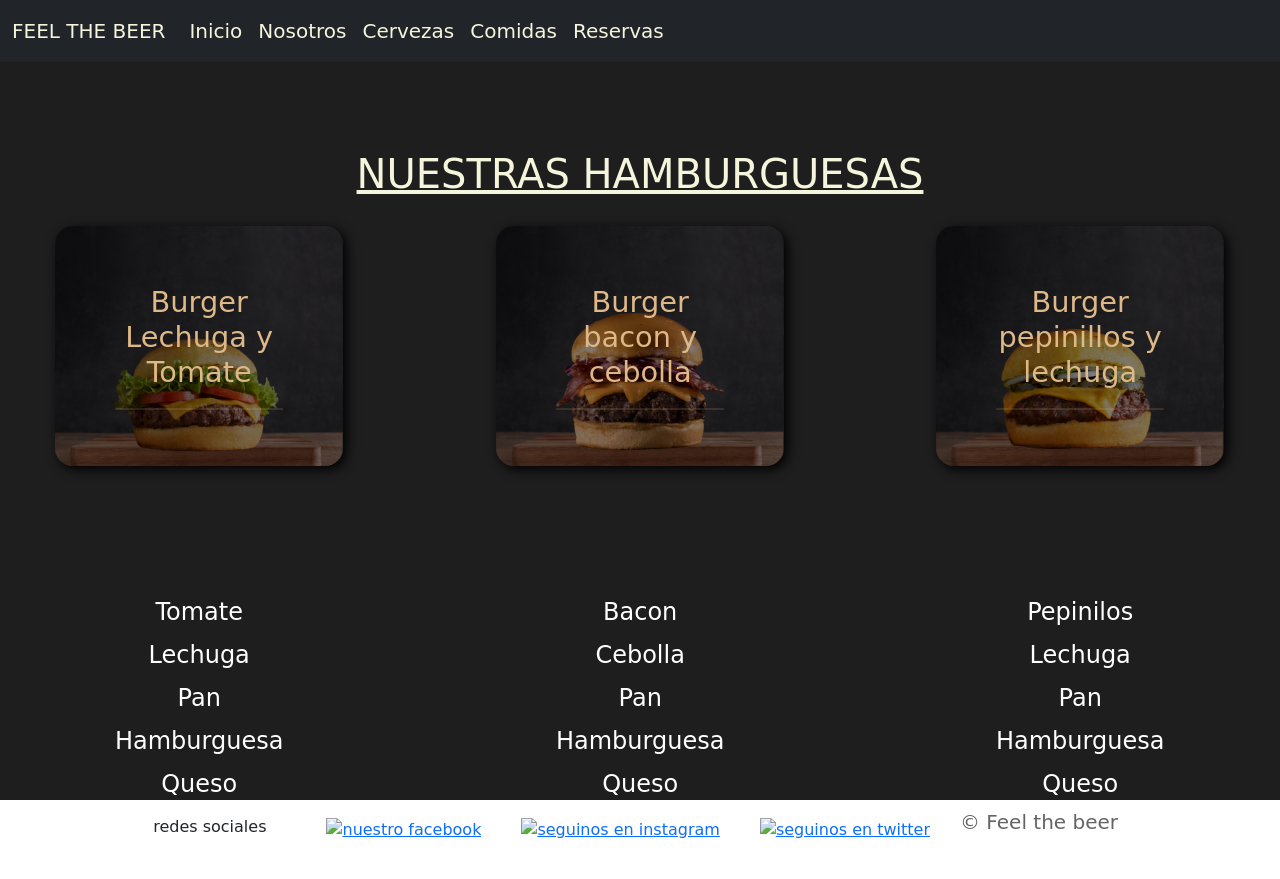
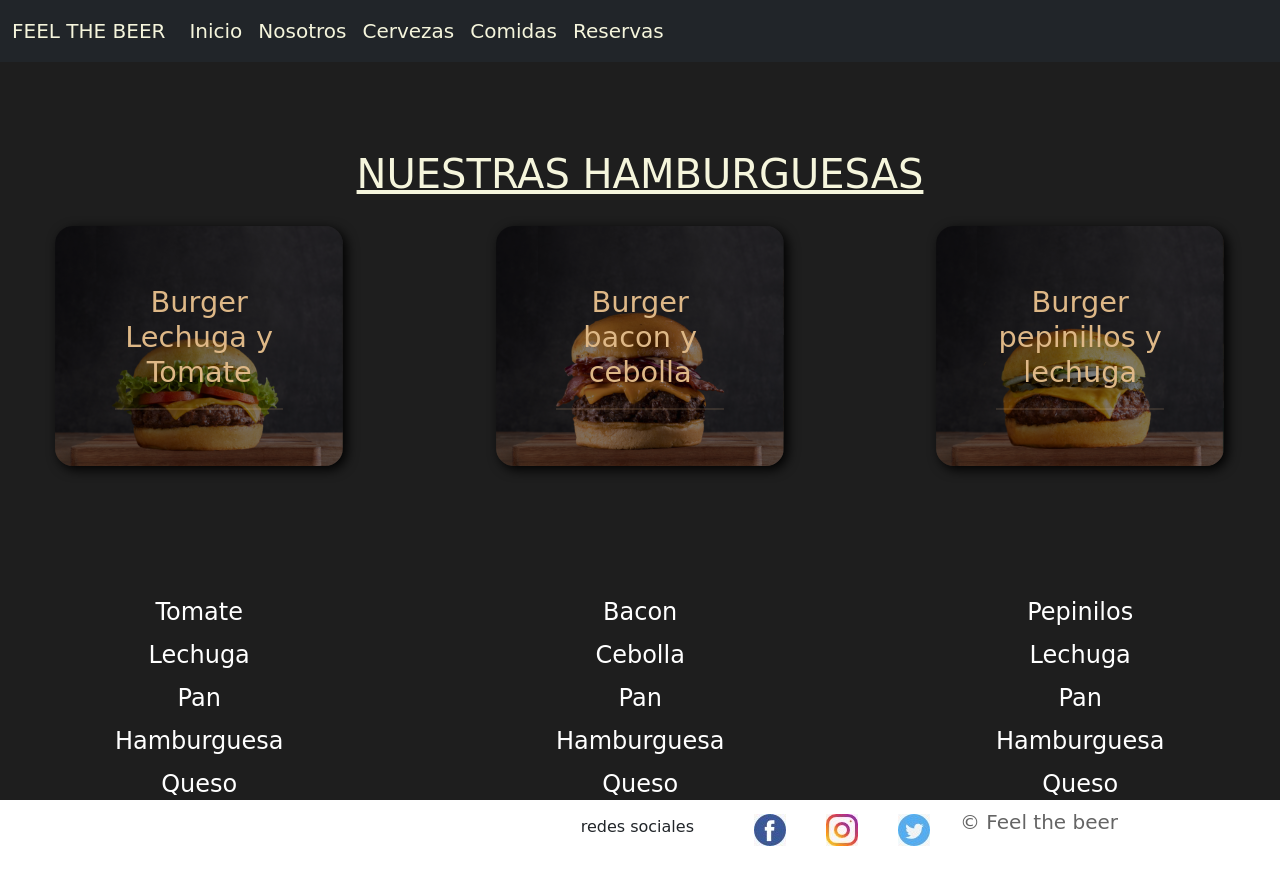
Before and after one commit to julimurgic/feelthebeer-boostrap, a plain HTML site: page pages/comidas.html in a window 1280 px wide. Drawn offline with nearby package versions, Linux system fonts and the light colour scheme; the site is published under a folder, as on GitHub Pages, so addresses that start at the root find nothing; a web font is replaced by a local one.

Commit message:
Update comidas.html

```diff
--- a/pages/comidas.html
+++ b/pages/comidas.html
@@ -98,11 +98,11 @@
         <footer>
             <div class="container">
                 <h3>redes sociales</h3>
-                <a href="https://www.facebook.com" target="_blank"><img src="/imagenes/logo_faceebook.jpg"
+                <a href="https://www.facebook.com" target="_blank"><img src="../imagenes/logo_faceebook.jpg"
                         alt="nuestro facebook"></a>
-                <a href="https://www.instagram.com" target="_blank"><img src="/imagenes/Logo_instragram.jpg"
+                <a href="https://www.instagram.com" target="_blank"><img src="../imagenes/Logo_instragram.jpg"
                         alt="seguinos en instagram"></a>
-                <a href="https://www.twitter.com" target="_blank"><img src="/imagenes/logo_twitter.jpg"
+                <a href="https://www.twitter.com" target="_blank"><img src="../imagenes/logo_twitter.jpg"
                         alt="seguinos en twitter"></a>
                 <p>&copy; Feel the beer</p>
             </div>
```
